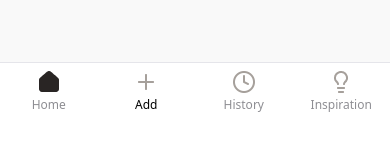
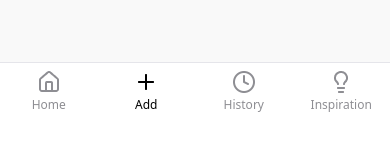
Before and after one commit to Theatorgrimsen/ExamPMA2026, a React Native app in the folder NPM/: screen / in a window 390 px wide. Shown: the part 692-840 px from the top of the page. Built offline with nearby package versions, Linux system fonts and the light colour scheme.

Commit message:
Fix task flow and style home task card

```diff
--- a/NPM/App.js
+++ b/NPM/App.js
@@ -21,14 +21,14 @@ const Tab = createBottomTabNavigator();
 const HomeStack = createNativeStackNavigator();
 
 // Stack for Home
-function HomeStackScreen({ taskTitle }) {
+function HomeStackScreen({ taskTitle, taskDescription }) {
   return (
     <HomeStack.Navigator>
       <HomeStack.Screen
         name="HomeMain"
         options={{ title: 'Home', headerShown: false }}
       >
-        {() => <HomeScreen taskTitle={taskTitle} />}
+        {() => <HomeScreen taskTitle={taskTitle} taskDescription={taskDescription} />}
       </HomeStack.Screen>
     </HomeStack.Navigator>
   );
@@ -62,15 +62,19 @@ export default function App() {
           options={{
             title: 'Home',
             tabBarAccessibilityLabel: 'Home tab',
-            tabBarIcon: () => (
+            tabBarIcon: ({ focused, color }) => (
               <Image
-                source={require('./assets/HomeFilled.png')}
-                style={styles.iconStyle}
+                source={
+                  focused
+                    ? require('./assets/HomeFilled.png')
+                    : require('./assets/Home.png')
+                }
+                style={[styles.iconStyle, { tintColor: color }]}
               />
             ),
           }}
         >
-          {() => <HomeStackScreen taskTitle={taskTitle} />}
+          {() => <HomeStackScreen taskTitle={taskTitle} taskDescription={taskDescription}/>}
         </Tab.Screen>
 
         {/* ADD tab */}
@@ -79,10 +83,14 @@ export default function App() {
           options={{
             title: 'Add',
             tabBarAccessibilityLabel: 'Add task tab',
-            tabBarIcon: () => (
+            tabBarIcon: ({ focused, color }) => (
               <Image
-                source={require('./assets/Add.png')}
-                style={styles.iconStyle}
+                source={
+                  focused
+                    ? require('./assets/AddFilled.png')
+                    : require('./assets/Add.png')
+                }
+                style={[styles.iconStyle, { tintColor: color }]}
               />
             ),
           }}
@@ -104,10 +112,10 @@ export default function App() {
           options={{
             title: 'History',
             tabBarAccessibilityLabel: 'History tab',
-            tabBarIcon: () => (
+            tabBarIcon: ({ color }) => (
               <Image
                 source={require('./assets/History.png')}
-                style={styles.iconStyle}
+                style={[styles.iconStyle, { tintColor: color }]}
               />
             ),
           }}
@@ -120,10 +128,14 @@ export default function App() {
           options={{
             title: 'Inspiration',
             tabBarAccessibilityLabel: 'Inspiration tab',
-            tabBarIcon: () => (
+            tabBarIcon: ({ focused, color }) => (
               <Image
-                source={require('./assets/Inspire.png')}
-                style={styles.iconStyle}
+                source={
+                  focused
+                    ? require('./assets/InspireFilled.png')
+                    : require('./assets/Inspire.png')
+                }
+                style={[styles.iconStyle, { tintColor: color }]}
               />
             ),
           }}
--- a/NPM/screens/AddTaskScreen.js
+++ b/NPM/screens/AddTaskScreen.js
@@ -9,6 +9,12 @@ import {
 
 export default function AddTaskScreen({ taskTitle, setTaskTitle, taskDescription, setTaskDescription }) {
   const navigation = useNavigation();
+
+  function handleCancel() {
+    setTaskTitle('');
+    setTaskDescription('');
+    navigation.navigate('Home');
+  }
 
   return (
     <View style={styles.container}>
@@ -44,7 +50,7 @@ export default function AddTaskScreen({ taskTitle, setTaskTitle, taskDescription
       <View style={styles.buttonRow}>
         <TouchableOpacity
           style={styles.cancelButton}
-          onPress={() => navigation.navigate('Home')}
+          onPress={handleCancel}
         >
           <Text style={styles.cancelButtonText}>Cancel</Text>
         </TouchableOpacity>
--- a/NPM/screens/HomeScreen.js
+++ b/NPM/screens/HomeScreen.js
@@ -1,25 +1,46 @@
-import { View, Text, StyleSheet, Image, TouchableOpacity } from 'react-native';
-import { useNavigation } from '@react-navigation/native';
+import { View, Text, StyleSheet, Image } from 'react-native';
 
-export default function HomeScreen({ catName }) {
-  const navigation = useNavigation();
-
+export default function HomeScreen({ taskTitle, taskDescription }) {
   return (
     <View style={styles.container}>
-
       <View style={styles.headerContainer}>
         <Text style={styles.header}>Today's Tasks</Text>
         <Text style={styles.date}>Tuesday, March 24, 2026</Text>
       </View>
 
-      {/* no tasks*/}
-      <View style={styles.content}>
-        <Image  style={styles.clock}
+      {taskTitle ? (
+        <View style={styles.taskSection}>
+          <View style={styles.taskCard}>
+            <View style={styles.taskTitleRow}>
+              <View
+                style={styles.checkbox}
+                accessibilityLabel="Unchecked task checkbox"
+              >
+                <Text style={styles.checkboxMark}>✓</Text>
+              </View>
+              <Text style={styles.taskTitle}>{taskTitle}</Text>
+            </View>
+
+            {!!taskDescription && (
+              <View style={styles.taskDescriptionRow}>
+                <Text style={styles.taskDescription}>{taskDescription}</Text>
+              </View>
+            )}
+          </View>
+        </View>
+      ) : (
+        <View style={styles.content}>
+          <Image
+            style={styles.clock}
             source={require('../assets/clock.png')}
+            accessibilityLabel="Clock icon showing that there are no tasks"
           />
-        <Text style={styles.idleOne}>No tasks for today</Text>
-        <Text style={styles.idleTwo}>You're all caught up! Add some tasks to get started.</Text>
-      </View>
+          <Text style={styles.idleOne}>No tasks for today</Text>
+          <Text style={styles.idleTwo}>
+            You're all caught up! Add some tasks to get started.
+          </Text>
+        </View>
+      )}
     </View>
   );
 }
@@ -27,7 +48,7 @@ export default function HomeScreen({ catName }) {
 const styles = StyleSheet.create({
   container: {
     flex: 1,
-    backgroundColor: 'white',
+    backgroundColor: '#FAFAF9',
   },
   headerContainer: {
     paddingHorizontal: 25,
@@ -49,7 +70,42 @@ const styles = StyleSheet.create({
     justifyContent: 'center',
     alignItems: 'center',
   },
-clock: {
+  taskSection: {
+    paddingHorizontal: 20,
+    paddingTop: 24,
+  },
+  taskCard: {
+    borderWidth: 1,
+    borderColor: '#E7E5E4',
+    backgroundColor: '#FFFFFF',
+    borderRadius: 14,
+    padding: 20,
+  },
+  taskTitleRow: {
+    flexDirection: 'row',
+    alignItems: 'center',
+    marginBottom: 10,
+  },
+  checkbox: {
+    width: 16,
+    height: 16,
+    borderRadius: 4,
+    borderWidth: 1,
+    borderColor: '#D6D3D1',
+    justifyContent: 'center',
+    alignItems: 'center',
+    marginRight: 12,
+    backgroundColor: '#FAFAF9',
+  },
+  checkboxMark: {
+    fontSize: 10,
+    color: '#78716C',
+    fontWeight: '500',
+  },
+  taskDescriptionRow: {
+    marginTop: 6,
+  },
+  clock: {
     width: 80,
     height: 80,
     marginBottom: 20,   // Space betweek icon and text
@@ -66,6 +122,17 @@ clock: {
     textAlign: 'center',
     paddingHorizontal: 40,
   },
+  taskTitle: {
+    flex: 1,
+    fontSize: 18,
+    fontWeight: '600',
+    color: '#2C2C2C',
+  },
+  taskDescription: {
+    color: '#79716B',
+    fontSize: 14,
+    lineHeight: 20,
+  },
  navigation: {
     flexDirection: 'row',
     justifyContent: 'space-around',
```
